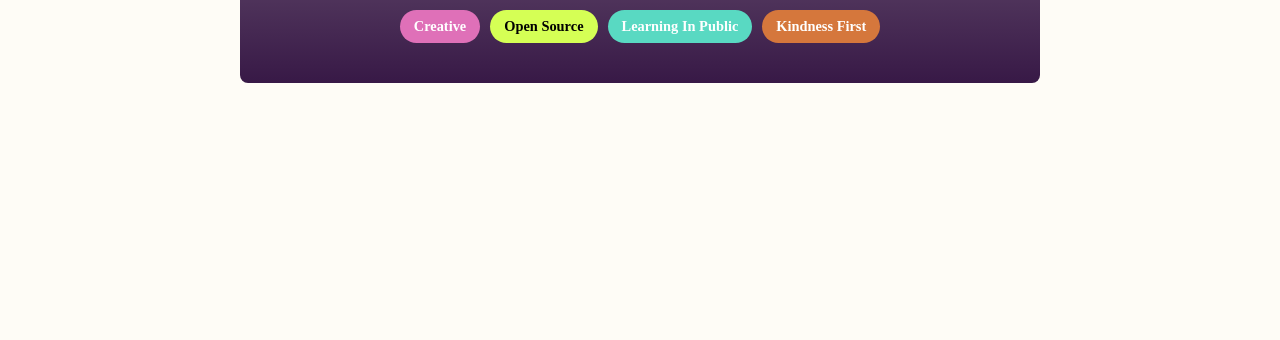
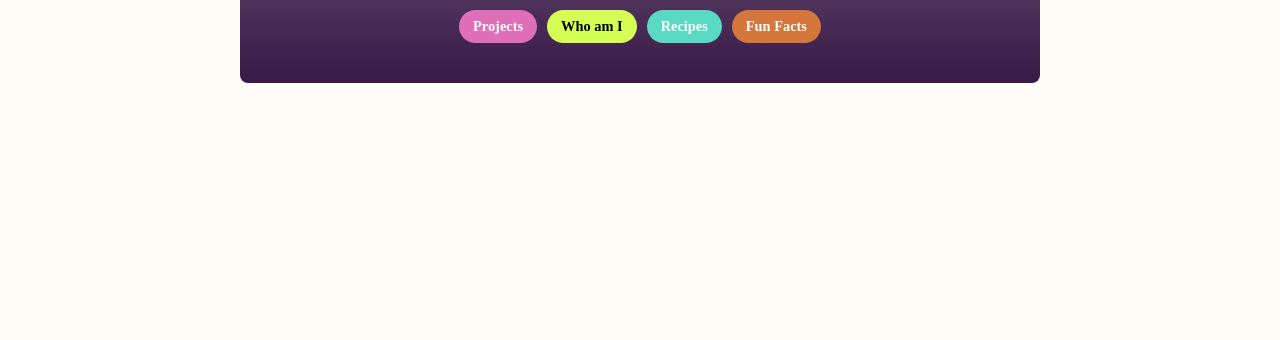
Before and after one commit to mliachan/my-website, a plain HTML site: page index.html in a window 1280 px wide. Shown: the part 460-800 px from the top of the page. Drawn offline with Linux system fonts and the light colour scheme.

Commit message:
index.html

```diff
--- a/index.html
+++ b/index.html
@@ -3,7 +3,7 @@
 <head>
   <meta charset="UTF-8" />
   <meta name="viewport" content="width=device-width, initial-scale=1.0"/>
-  <title>My Personal Space</title>
+  <title>Malia Chan</title>
   <link rel="stylesheet" href="style.css" />
 </head>
 <body>
@@ -25,10 +25,10 @@
     <div class="overlay">
       <h1>Sharing personal projects, ideas, and resources to <span class="highlight">inspire & grow.</span></h1>
       <div class="tags">
-        <span class="tag pink">Creative</span>
-        <span class="tag yellow">Open Source</span>
-        <span class="tag green">Learning In Public</span>
-        <span class="tag orange">Kindness First</span>
+        <span class="tag pink">Projects</span>
+        <span class="tag yellow">Who am I</span>
+        <span class="tag green">Recipes</span>
+        <span class="tag orange">Fun Facts</span>
       </div>
     </div>
   </section>
```
